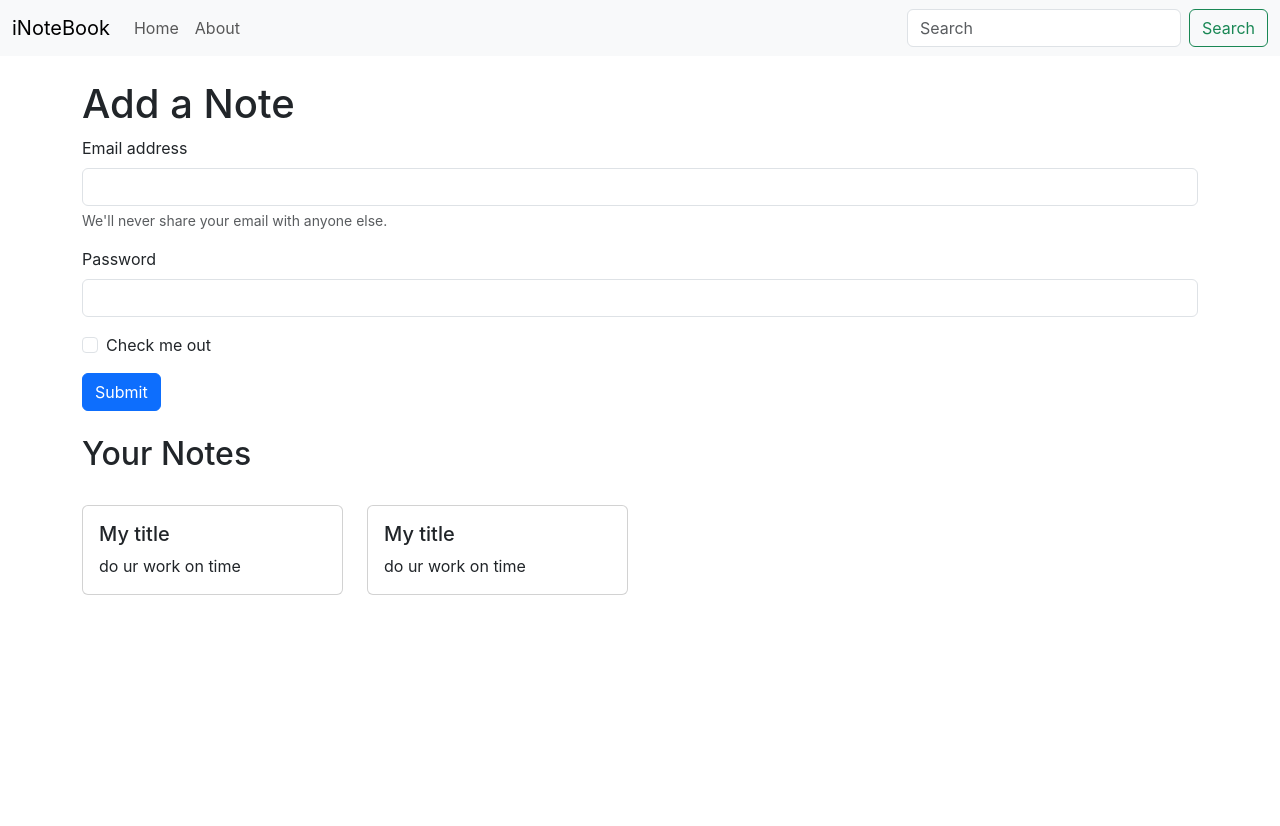
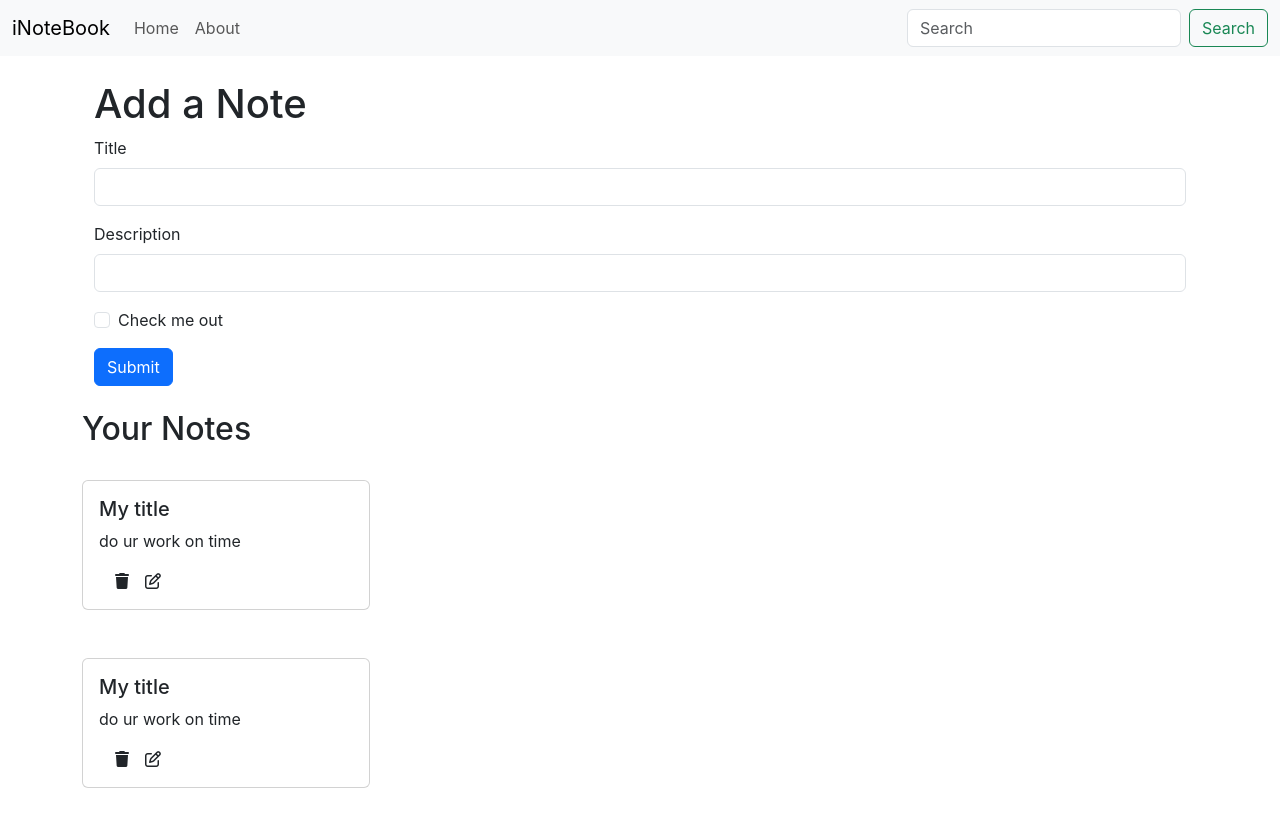
Before and after one commit to vishalchichani/Keep-Anywhere, a React (Create React App) app: page / in a window 1280 px wide. Shown: the top 826 px of the page. Before the commit the page ends 800 px from the top, so only its background shows below. Built offline with nearby package versions, Linux system fonts and the light colour scheme.

Commit message:
addNote added

```diff
--- a/public/index.html
+++ b/public/index.html
@@ -40,6 +40,7 @@
       To begin the development, run `npm start` or `yarn start`.
       To create a production bundle, use `npm run build` or `yarn build`.
     -->
+    <script src="https://kit.fontawesome.com/aad7cf7d9d.js" crossorigin="anonymous"></script>
     <script src="https://cdn.jsdelivr.net/npm/bootstrap@5.3.0-alpha3/dist/js/bootstrap.bundle.min.js" integrity="sha384-ENjdO4Dr2bkBIFxQpeoTz1HIcje39Wm4jDKdf19U8gI4ddQ3GYNS7NTKfAdVQSZe" crossorigin="anonymous"></script>
   </body>
 </html>
--- /dev/null
+++ b/src/components/AddNote.js
@@ -0,0 +1,41 @@
+import React, {useContext, useState} from 'react'
+import noteContext from '../context/notes/noteContext'
+const AddNote = () => {
+
+  const context = useContext(noteContext)
+  const {addNote}  = context;
+
+  const [note, setNote] = useState({title:"", description:"", tag:""});
+
+  const handleChange = (e) => {
+        setNote( {...note, [e.target.name]: e.target.value})
+  }
+
+  const handleClick = (e) => {
+    e.preventDefault();
+    addNote(note.title, note.description, note.tag);
+  }
+  return (
+    <div className="container my-4">
+    <h1>Add a Note</h1>
+    <form>
+        <div className="mb-3">
+            <label for="title" className="form-label">Title</label>
+            <input type="text" class="form-control" id="title" name="title" aria-describedby="emailHelp" />
+
+        </div>
+        <div className="mb-3">
+            <label for="description" className="form-label">Description</label>
+            <input type="text" className="form-control" id="description" name="description" onChange={handleChange}/>
+        </div>
+        <div className="mb-3 form-check">
+            <input type="checkbox" className="form-check-input" id="exampleCheck1" onChange={handleChange} />
+                <label className="form-check-label" for="exampleCheck1">Check me out</label>
+        </div>
+        <button type="submit" className="btn btn-primary" onClick={handleClick}>Submit</button>
+    </form>
+    </div>
+  )
+}
+
+export default AddNote
--- a/src/components/Home.js
+++ b/src/components/Home.js
@@ -5,24 +5,8 @@ const Home=() => {
 
 
     return (
-        <div className="container my-4">
-            <h1>Add a Note</h1>
-            <form>
-                <div className="mb-3">
-                    <label for="exampleInputEmail1" className="form-label">Email address</label>
-                    <input type="email" class="form-control" id="exampleInputEmail1" aria-describedby="emailHelp" />
-                        <div id="emailHelp" className="form-text">We'll never share your email with anyone else.</div>
-                </div>
-                <div className="mb-3">
-                    <label for="exampleInputPassword1" className="form-label">Password</label>
-                    <input type="password" className="form-control" id="exampleInputPassword1" />
-                </div>
-                <div className="mb-3 form-check">
-                    <input type="checkbox" className="form-check-input" id="exampleCheck1" />
-                        <label className="form-check-label" for="exampleCheck1">Check me out</label>
-                </div>
-                <button type="submit" className="btn btn-primary">Submit</button>
-            </form>
+        <div className="continer my-4">
+
             <Notes />
         </div>
     )
--- a/src/components/NoteItem.js
+++ b/src/components/NoteItem.js
@@ -3,12 +3,13 @@ import React from 'react'
 const NoteItem = (props) => {
     const { note } = props
     return (
-        <div className="col-md-3">
-            <div class="card my-4" >
-                    <div class="card-body">
-                        <h5 class="card-title">{note.title}</h5>
-                        <p class="card-text">{note.description}</p>
-
+        <div classNameName="col-md-3">
+            <div className="card my-4" style={{"width": "18rem"}} >
+                    <div className="card-body">
+                        <h5 className="card-title">{note.title}</h5>
+                        <p className="card-text">{note.description}</p>
+                        <i className="fa-sharp fa-solid fa-trash mx-3"></i>
+                        <i className="fa-regular fa-pen-to-square"></i>
                     </div>
             </div>
         </div>
--- a/src/components/Notes.js
+++ b/src/components/Notes.js
@@ -2,19 +2,22 @@
 import React, {useContext} from 'react'
 import noteContext from '../context/notes/noteContext'
 import NoteItem from './NoteItem';
+import AddNote from './AddNote';
 const Notes = () => {
     const context = useContext(noteContext);
     const {notes, setNotes} = context;
 
     return (
-
-        <div className='row my-4'>
+        <div className="container my-4">
+        <AddNote />
+        <div className="row my-3">
             <h2>Your Notes</h2>
             {notes && notes.map((note) => {
                 return <NoteItem note= {note} />
             })}
 
         </div>
+        </div>
     )
 }
 
--- a/src/context/notes/noteState.js
+++ b/src/context/notes/noteState.js
@@ -26,8 +26,34 @@ const notesInitial = [
 
   const[notes, setNotes] = useState(notesInitial)
 
+  //Add a Note
+  const addNote = (title, description, tag) => {
+      const note = {
+        "_id": "6433d89a97718312ef850c01",
+        "user": "6427135880c8a347786ac5a0",
+        "title": title,
+        "description": description,
+        "tag": tag,
+        "label": "General",
+        "timestamp": "2023-04-10T09:36:26.145Z",
+        "__v": 0
+      }
+
+      setNotes(notes.concat(note));
+  }
+
+  //Delete a Note
+  const deleteNote = () => {
+
+  }
+
+  //Edit a Note
+  const editNote = () => {
+
+  }
+
     return (
-        <noteContext.Provider value={{notes, setNotes}} >
+        <noteContext.Provider value={{notes, addNote, deleteNote, editNote}} >
             {props.children}
         </noteContext.Provider>
     )
--- a/src/index.css
+++ b/src/index.css
@@ -11,3 +11,7 @@ code {
   font-family: source-code-pro, Menlo, Monaco, Consolas, 'Courier New',
     monospace;
 }
+
+i{
+  cursor: pointer;
+}
```
Also changed, not shown: src/components/Alert.js (added, +11 -0 lines).
